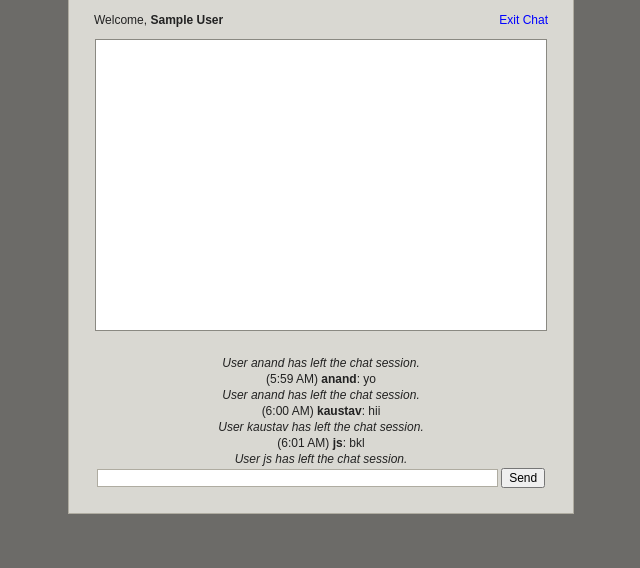
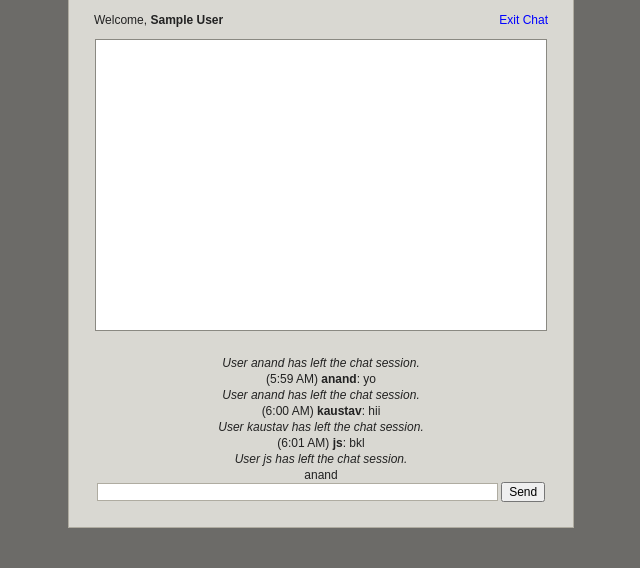
Before and after one commit to anand1692/Web-Dev, a PHP site: page /index.php in a window 1280 px wide. Shown: the part 44-612 px from the top of the page, without its empty margins (319-959 px from the left). Run offline with PHP 8.4, Linux system fonts and the light colour scheme; the visitor is signed in with stand-in values (Sample User, id 1); some libraries are stand-ins or nearby versions.

Commit message:
added echo

```diff
--- a/index.php
+++ b/index.php
@@ -65,6 +65,7 @@ if(file_exists("log.html") && filesize("log.html") > 0){
     fclose($handle);
 
     echo $contents;
+    echo "anand";
 }
 ?>
 
```
Also changed, not shown: .settings/org.eclipse.wst.common.project.facet.core.xml (added), 6 other files.
